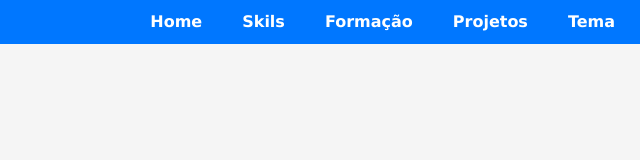
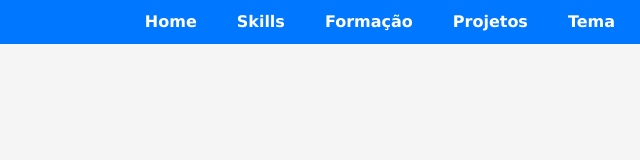
Before and after one commit to icaro-soares/meu-portfolio, a plain HTML site: page index.html in a window 1280 px wide. Shown: the full height of the page, 640-1280 px from the left. Drawn offline with Linux system fonts and the light colour scheme.

Commit message:
Atualizei o repositório

```diff
--- a/index.html
+++ b/index.html
@@ -12,7 +12,7 @@
         <nav id="menu">
             <ul>
                 <li><a href="#">Home</a></li>
-                <li><a href="#">Skils</a></li>
+                <li><a href="#">Skills</a></li>
                 <li><a href="#">Formação</a></li>
                 <li><a href="#">Projetos</a></li>
                 <li><a href="#">Tema</a></li>
```
